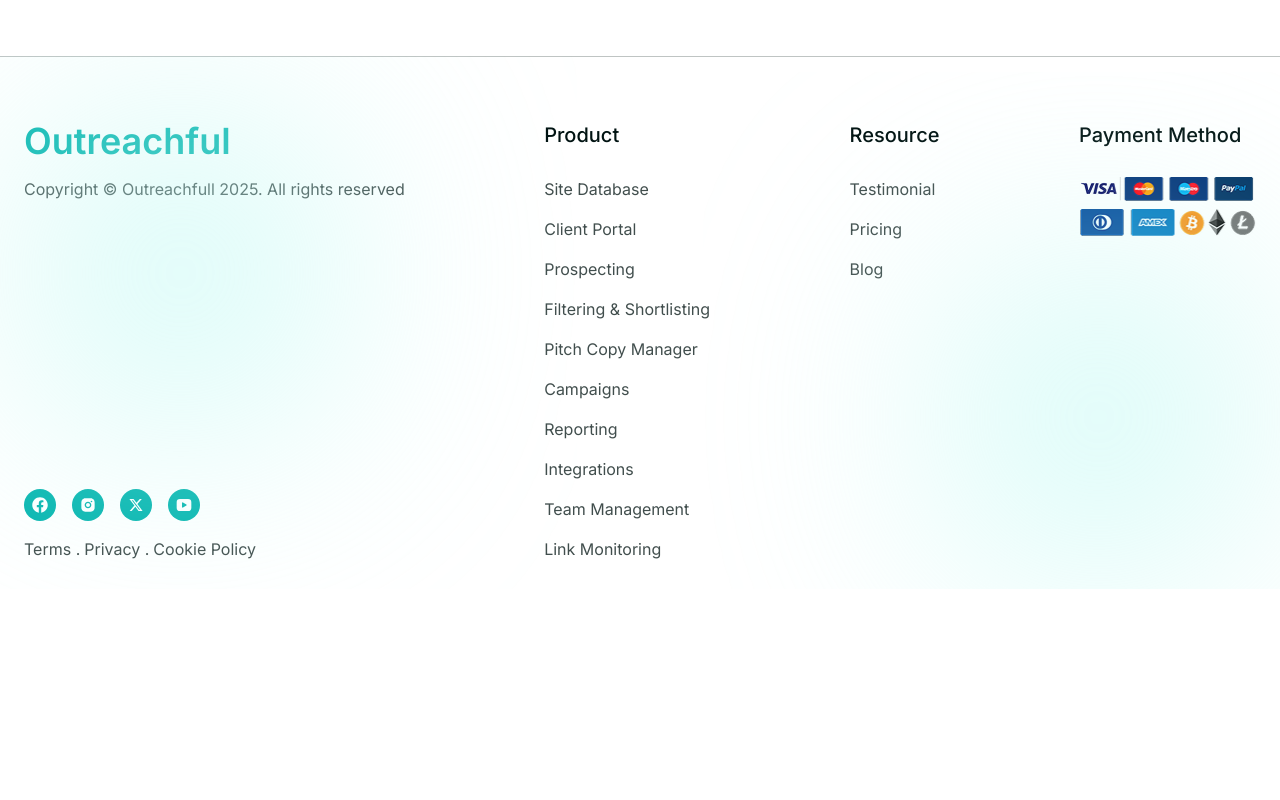
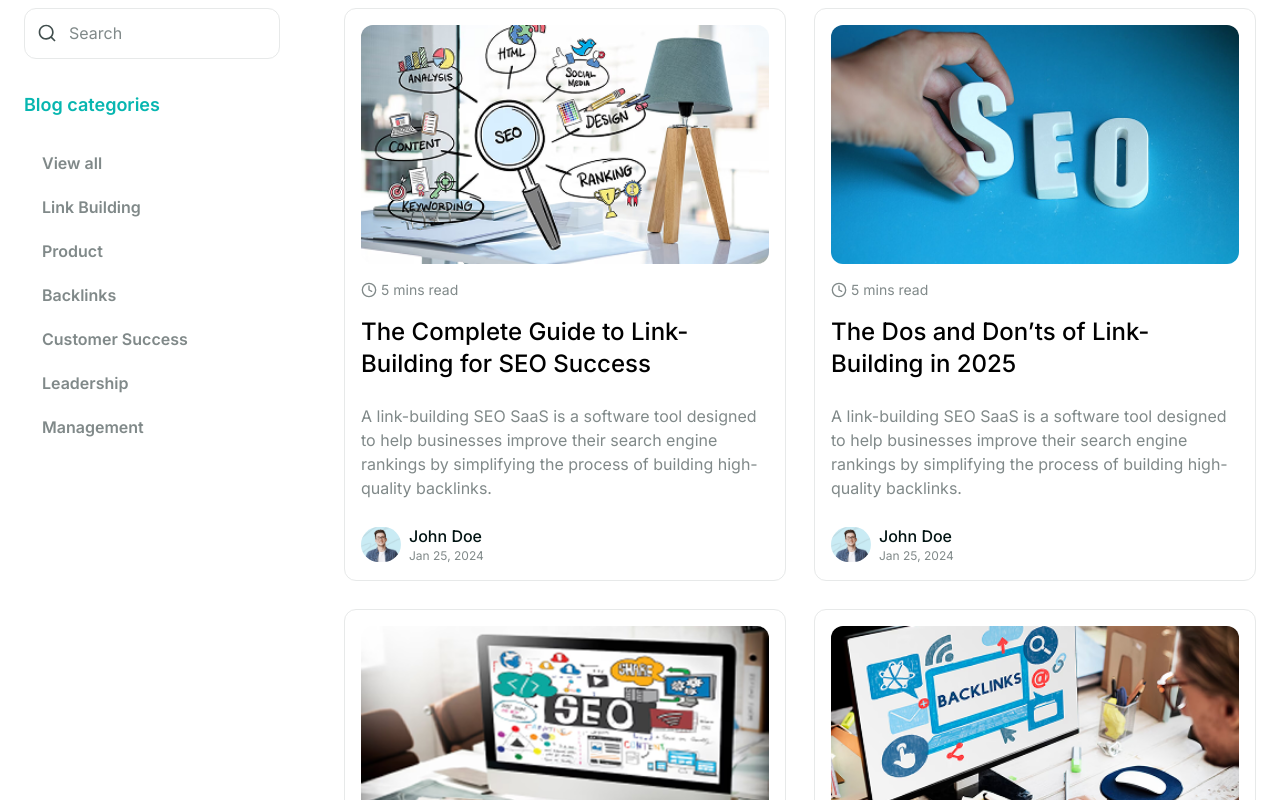
Before and after one commit to Omar-dev-xponent/seo-website, a Next.js app: page /blog in a window 1280 px wide. Shown: the part 1680-2480 px from the top of the page. Before the commit the page ends 2269 px from the top, so only its background shows below. Built offline with nearby package versions, Linux system fonts and the light colour scheme; no server answers.

Commit message:
style: blog card & blog sidebar

```diff
--- /dev/null
+++ b/app/(site)/blog/_components/blog-card.tsx
@@ -0,0 +1,59 @@
+import Image from "next/image";
+import { LuClock } from "react-icons/lu";
+
+interface IBlog {
+  id: number;
+  title: string;
+  summary: string;
+  duration: string;
+  image: string;
+  author: {
+    name: string;
+    avatar: string;
+  };
+  createdAt: string;
+}
+const BlogCard = ({ blog }: { blog: IBlog }) => {
+  return (
+    <div className="border-[1px] w-full border-typography-10 rounded-xl p-4">
+      <div className="w-full h-54">
+        <Image
+          src={blog.image}
+          alt={blog.title}
+          width={0}
+          height={0}
+          sizes="100vw"
+          className="block object-cover w-full h-full rounded-xl"
+        />
+      </div>
+      <p className="flex items-center my-4 space-x-1 text-sm text-typography-50 font-display sm">
+        <LuClock className="text-base" /> <span>5 mins read</span>
+      </p>
+      <p className="text-xl font-medium sm:text-2xl line-clamp-2">
+        {blog.title}
+      </p>
+      <p className="my-4 text-sm sm:my-6 sm:text-base text-typography-50 line-clamp-4 font-display">
+        {blog.summary}
+      </p>
+      <div className="flex items-center space-x-2">
+        <Image
+          src={blog.author.avatar}
+          alt={blog.author.name}
+          width={40}
+          height={40}
+          className="object-cover rounded-full"
+        />
+        <div>
+          <p className="text-base font-medium font-display text-typography-100">
+            {blog.author.name}
+          </p>
+          <p className="text-xs font-display text-typography-50">
+            {blog.createdAt}
+          </p>
+        </div>
+      </div>
+    </div>
+  );
+};
+
+export default BlogCard;
--- /dev/null
+++ b/app/(site)/blog/_components/blog-sidebar.tsx
@@ -0,0 +1,45 @@
+import { Input } from "@/components/ui/input";
+import { RiSearchLine } from "react-icons/ri";
+import { Tabs, TabsContent, TabsList, TabsTrigger } from "@/components/ui/tabs";
+const BlogSideBar = () => {
+  const categories = [
+    "View all",
+    "Link Building",
+    "Product",
+    "Backlinks",
+    "Customer Success",
+    "Leadership",
+    "Management",
+  ];
+  return (
+    <div className="w-full md:max-w-64">
+      <form className="flex items-center mb-6 sm:mb-8 rounded-xl border-[1px] border-typography-10 px-3 py-2">
+        <RiSearchLine className="text-xl text-typography-75" />
+        <Input
+          placeholder="Search"
+          className="flex-1 h-full text-sm border-none sm:text-base text-typography-50 font-display placeholder:text-typography-50 placeholder:font-display placeholder:text-base focus-visible:ring-offset-0 focus-visible:ring-0"
+        />
+      </form>
+      <div>
+        <p className="mb-4 text-base font-semibold sm:text-lg sm:mb-5 font-display text-brand-100">
+          Blog categories
+        </p>
+        <Tabs defaultValue="account" orientation="vertical" className="w-full ">
+          <TabsList className="flex flex-col w-full h-auto space-y-1 bg-transparent ">
+            {categories.map((category) => (
+              <TabsTrigger
+                key={category}
+                value={category}
+                className="w-full text-sm sm:text-base self-start font-semibold data-[state=active]:text-brand-100 data-[state=active]:bg-transparent data-[state=active]:shadow-none px-3 py-2 rounded-none data-[state=active]:border-l-[2px] data-[state=active]:border-brand-100  text-typography-50 border-l-[2px] border-transparent font-display inline-flex items-start justify-start transition-all duration-300"
+              >
+                {category}
+              </TabsTrigger>
+            ))}
+          </TabsList>
+        </Tabs>
+      </div>
+    </div>
+  );
+};
+
+export default BlogSideBar;
--- a/app/(site)/blog/_components/blogs.tsx
+++ b/app/(site)/blog/_components/blogs.tsx
@@ -1,10 +1,74 @@
 import React from "react";
 import LatestBlogCard from "@/app/(site)/blog/_components/latest-blog-card";
+import BlogSideBar from "@/app/(site)/blog/_components/blog-sidebar";
+import BlogCard from "@/app/(site)/blog/_components/blog-card";
 
 const Blogs = () => {
+  const blogs = [
+    {
+      id: 1,
+      title: "The Complete Guide to Link-Building for SEO Success",
+      summary:
+        "A link-building SEO SaaS is a software tool designed to help businesses improve their search engine rankings by simplifying the process of building high-quality backlinks.",
+      duration: "5 mins read",
+      image: "/blog/blog02.png",
+      author: {
+        name: "John Doe",
+        avatar: "/customer01.png",
+      },
+      createdAt: "Jan 25, 2024",
+    },
+    {
+      id: 2,
+      title: "The Dos and Don’ts of Link-Building in 2025",
+      summary:
+        "A link-building SEO SaaS is a software tool designed to help businesses improve their search engine rankings by simplifying the process of building high-quality backlinks.",
+      duration: "5 mins read",
+      image: "/blog/blog03.png",
+      author: {
+        name: "John Doe",
+        avatar: "/customer01.png",
+      },
+      createdAt: "Jan 25, 2024",
+    },
+    {
+      id: 3,
+      title: "The Ultimate Checklist for Link-Building Success",
+      summary:
+        "A link-building SEO SaaS is a software tool designed to help businesses improve their search engine rankings by simplifying the process of building high-quality backlinks.",
+      duration: "5 mins read",
+      image: "/blog/blog04.png",
+      author: {
+        name: "John Doe",
+        avatar: "/customer01.png",
+      },
+      createdAt: "Jan 25, 2024",
+    },
+    {
+      id: 3,
+      title: "How to Build Backlinks Without Breaking Google’s",
+      summary:
+        "A link-building SEO SaaS is a software tool designed to help businesses improve their search engine rankings by simplifying the process of building high-quality backlinks.",
+      duration: "5 mins read",
+      image: "/blog/blog05.png",
+      author: {
+        name: "John Doe",
+        avatar: "/customer01.png",
+      },
+      createdAt: "Jan 25, 2024",
+    },
+  ];
   return (
     <section className="py-8 md:py-24 sm:py-12">
       <LatestBlogCard />
+      <div className="flex flex-col pt-8 pb-5 space-y-4 sm:pb-8 sm:pt-12 md:space-y-0 md:space-x-16 md:flex-row app-container">
+        <BlogSideBar />
+        <div className="grid w-full grid-cols-1 gap-7 sm:grid-cols-2 md:grid-cols-1 lg:grid-cols-2">
+          {blogs.map((blog, ind) => {
+            return <BlogCard key={ind} blog={blog} />;
+          })}
+        </div>
+      </div>
     </section>
   );
 };
```
